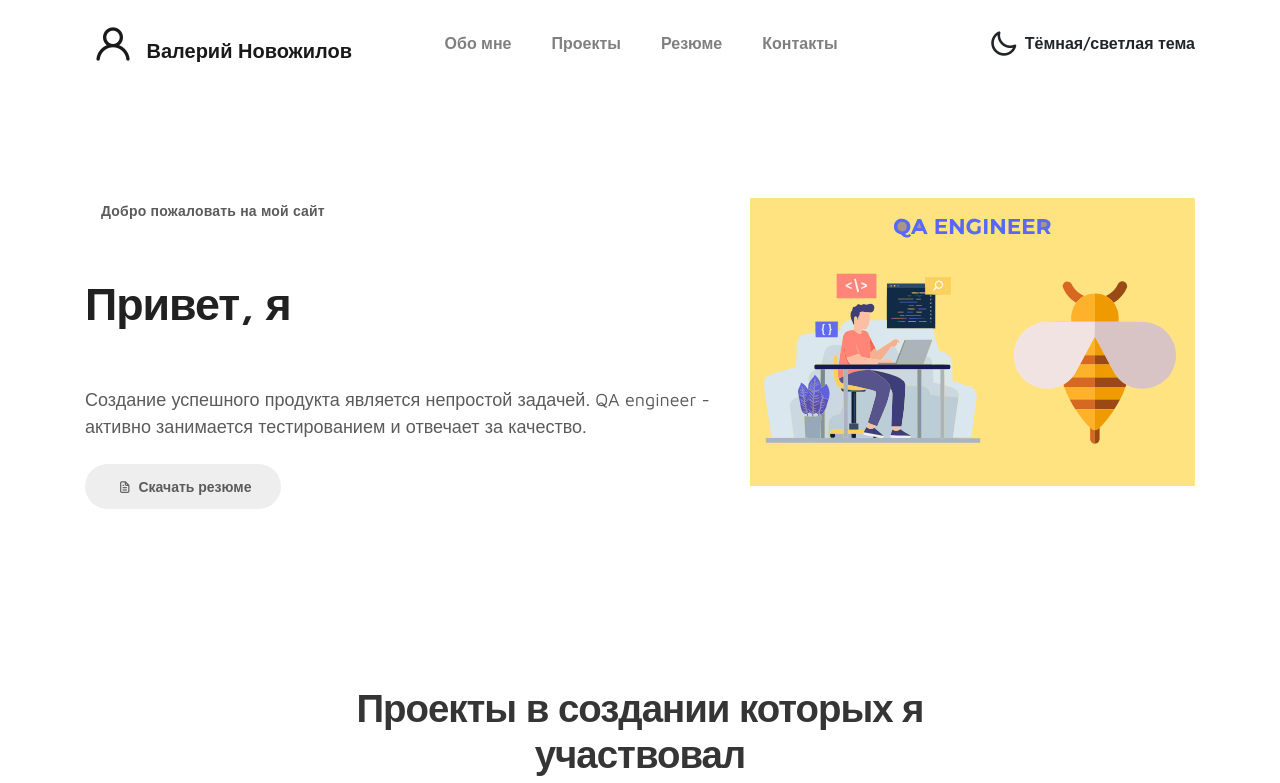
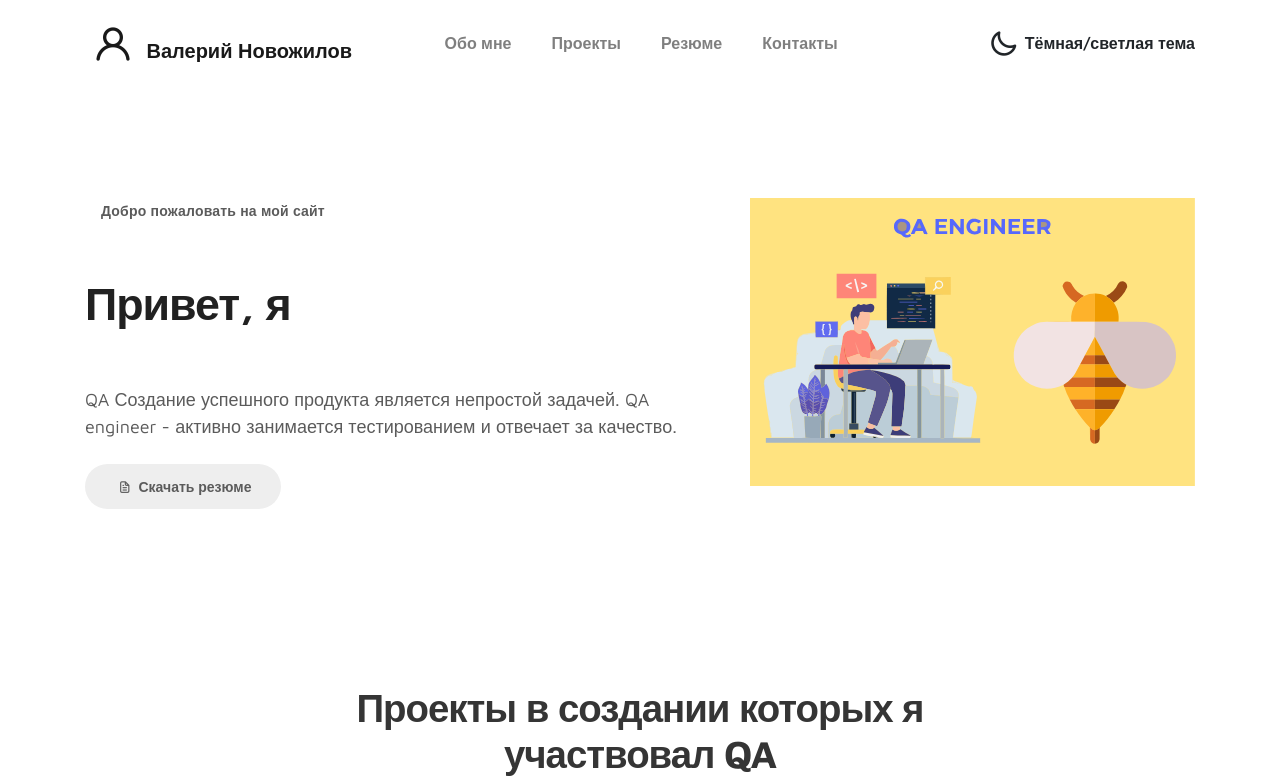
Before and after one commit to VALERA6124/VALERA6124, a plain HTML site: page index.html in a window 1280 px wide. Shown: the top 783 px of the page. Drawn offline with Linux system fonts and the light colour scheme.

Commit message:
Добавление QA на сайт

```diff
--- a/index.html
+++ b/index.html
@@ -77,7 +77,7 @@
                                 </div>
                         </h1>
 
-                        <p>Создание успешного продукта является непростой задачей. QA engineer - активно занимается тестированием и отвечает за качество.</p>
+                        <p>QA Создание успешного продукта является непростой задачей. QA engineer - активно занимается тестированием и отвечает за качество.</p>
 
                         <div class="custom-btn-group mt-4">
                           <a href="#" class="btn mr-lg-2 custom-btn"><i class='uil uil-file-alt'></i> Скачать резюме</a>
@@ -103,7 +103,7 @@
                   <div class="col-lg-11 text-center mx-auto col-12">
 
                       <div class="col-lg-8 mx-auto">
-                        <h2>Проекты в создании которых я участвовал</h2>
+                        <h2>Проекты в создании которых я участвовал QA</h2>
                       </div>
 
                       <div class="owl-carousel owl-theme">
```
